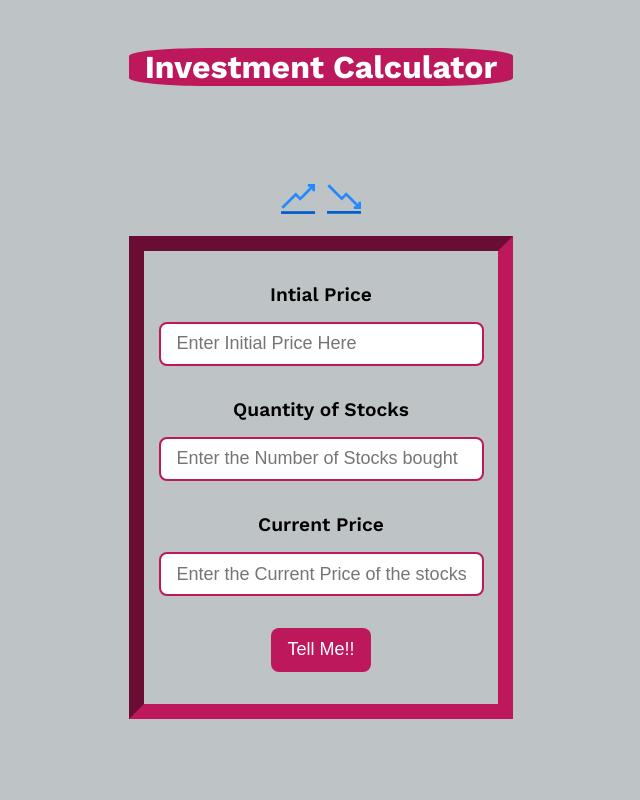
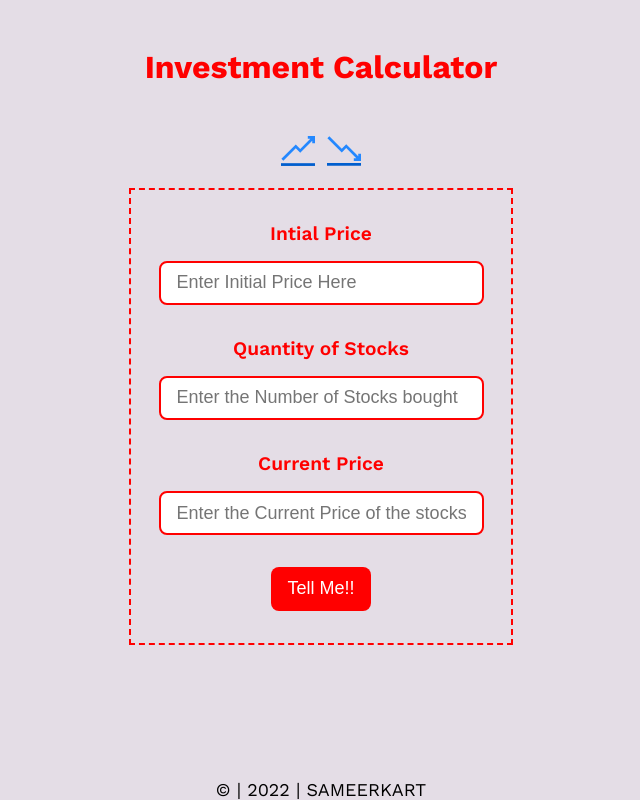
Before and after one commit to xxsameerx/profit-and-loss, a plain HTML site: page index.html in a window 1280 px wide. Shown: the whole page, without its empty margins (319-959 px from the left). Drawn offline with nearby package versions, Linux system fonts and the light colour scheme.

Commit message:
style update

```diff
--- a/index.html
+++ b/index.html
@@ -52,5 +52,9 @@
       <div id="output-box" class="output"></div>
     </main></div>
     <script src="maiin.js"></script>
+    <footer>
+      <p>© | 2022 | SAMEERKART</p>
+
+    </footer>
   </body>
 </html>
--- a/style.css
+++ b/style.css
@@ -14,27 +14,26 @@
 body {
   font-family: "Work Sans", sans-serif;
   text-align: center;
-  background-color: #bec3c5;
+  background-color: rgba(136, 105, 145, 0.223);
 }
 .main{
-  border: 15px inset #be185d;
+  border: 2px dashed red;
   text-align: center;
   max-width: 30%;
   width: 500px;
   margin: auto;
+  color: red;
 }
 .inline-item{
   display: inline-block;
 }
 
 .heading{
-  max-width: 30%;
+  max-width: 40%;
   margin: auto;
-  margin-bottom:5rem;
+  margin-bottom:2rem;
   margin-top: 3rem;
-  color:white;
-  background-color: #be185d;
-  border-radius: 21%;
+  color:red;
 }
 
 a {
@@ -48,7 +47,7 @@ li {
 /* Header */
 header h1 {
   text-align: center;
-  margin: 2rem;
+  ;
 }
 
 .input-label {
@@ -64,14 +63,14 @@ header h1 {
   outline: #fff;
   padding: 0.6rem 1rem;
   margin: 1rem auto;
-  border: 2px solid var(--primary-color);
+  border: 2px solid red;
   border-radius: 0.5rem;
   width: 100%;
   max-width: 325px;
 }
 
 .btn-check {
-  background: var(--primary-color);
+  background: red;
   border: none;
   color: #fff;
   padding: 0.7rem 1rem;
```
